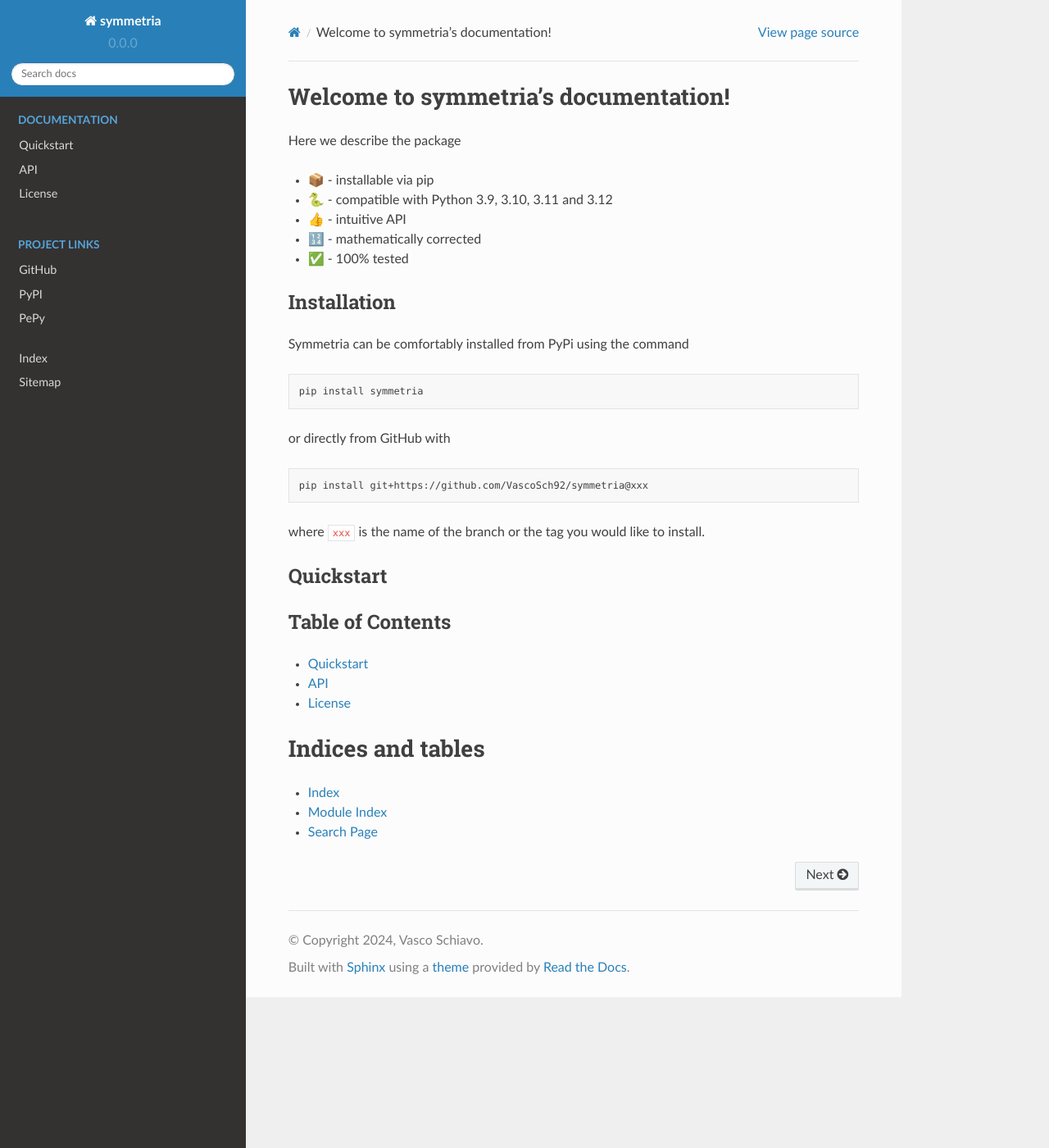
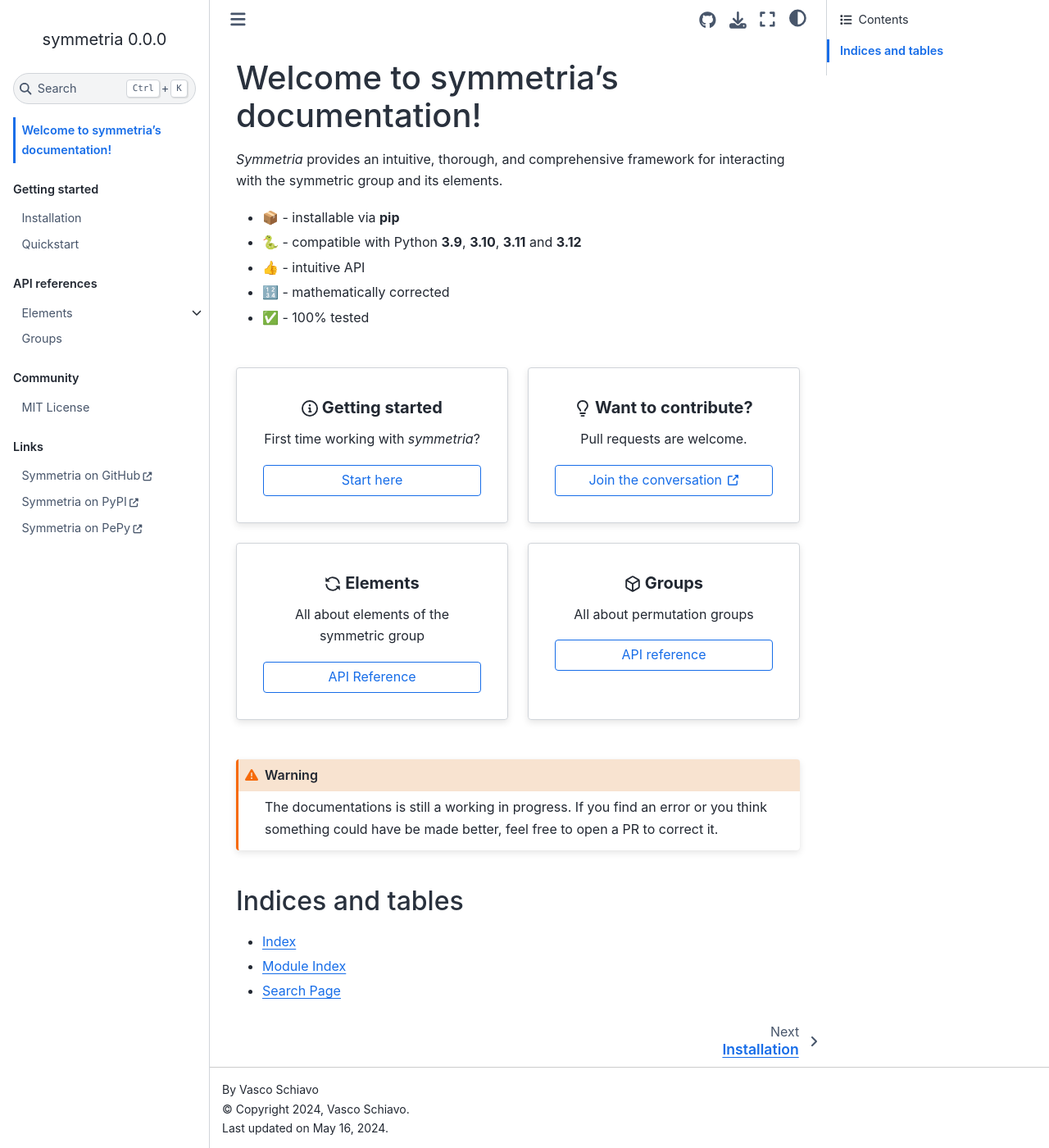
Before and after one commit to VascoSch92/symmetria, a Sphinx documentation site: the page built from docs/source/index.rst, in a window 1280 px wide and 1400 px high. Shown: the whole window at 82% size. Built offline with Sphinx 7.4.7 and the Sphinx Book theme 1.1.4, drawn with Linux system fonts in a browser that asks for light colours; pages that are not in the unit, such as notebooks, are missing from menus.

Commit message:
update docs

```diff
--- a/docs/source/conf.py
+++ b/docs/source/conf.py
@@ -54,6 +54,28 @@
 # -- Options for HTML output -------------------------------------------------
 # https://www.sphinx-doc.org/en/master/usage/configuration.html#options-for-html-output
 
-# 'sphinx_rtd_theme', 'cloud'
-html_theme = "sphinx_rtd_theme"
+html_title = f'symmetria <span class="project-version">{version}</span>'
+
+# don't use html_logo here
+# html_favicon = "_static/favicon.png"
+html_last_updated_fmt = "%b %d, %Y"
+html_copy_source = True
+
+html_show_sourcelink = True
+html_show_sphinx = True
+html_show_copyright = True
+
+
+html_theme = "sphinx_book_theme"
 html_static_path = ["_static"]
+html_theme_options = {
+    "repository_url": "https://github.com/VascoSch92/symmetria",
+    "repository_branch": "main",
+    "path_to_docs": "doc",
+    "use_edit_page_button": True,
+    "use_issues_button": True,
+    "use_repository_button": True,
+    "use_download_button": True,
+    "home_page_in_toc": True,
+    "show_toc_level": 3,
+}
--- a/docs/source/index.rst
+++ b/docs/source/index.rst
@@ -6,50 +6,129 @@
 Welcome to symmetria's documentation!
 =====================================
 
-Here we describe the package
+`Symmetria` provides an intuitive, thorough, and comprehensive framework for interacting
+with the symmetric group and its elements.
 
-- 📦 - installable via pip
-- 🐍 - compatible with Python 3.9, 3.10, 3.11 and 3.12
+- 📦 - installable via **pip**
+- 🐍 - compatible with Python **3.9**, **3.10**, **3.11** and **3.12**
 - 👍 - intuitive API
 - 🔢 - mathematically corrected
 - ✅ - 100% tested
 
-Installation
-~~~~~~~~~~~~
-Symmetria can be comfortably installed from PyPi using the command
 
-.. code-block:: bash
+.. grid:: 1 2 1 2
+    :margin: 5 5 0 0
+    :padding: 0 0 0 0
+    :gutter: 4
 
-   pip install symmetria
+    .. grid-item-card:: :octicon:`info` Getting started
+        :text-align: center
+        :class-title: sd-fs-5
+        :class-card: sd-p-3
 
-or directly from GitHub with
+        First time working with `symmetria`?
 
-.. code-block:: bash
+        .. button-ref:: pages/getting_started/installation
+            :ref-type: doc
+            :click-parent:
+            :color: primary
+            :outline:
+            :expand:
 
-   pip install git+https://github.com/VascoSch92/symmetria@xxx
+            Start here
+
+    .. grid-item-card:: :octicon:`light-bulb` Want to contribute?
+        :text-align: center
+        :class-title: sd-fs-5
+        :class-card: sd-p-3
+
+        Pull requests are welcome.
+
+        .. button-link:: https://github.com/VascoSch92/symmetria/issues
+            :click-parent:
+            :color: primary
+            :outline:
+            :expand:
+
+            Join the conversation :octicon:`link-external`
+
+    .. grid-item-card:: :octicon:`sync` Elements
+        :text-align: center
+        :class-title: sd-fs-5
+        :class-card: sd-p-3
+
+        All about elements of the symmetric group
+
+        .. button-ref:: pages/API_reference/elements/index
+            :ref-type: doc
+            :color: primary
+            :outline:
+            :click-parent:
+            :expand:
+
+            API Reference
+
+    .. grid-item-card:: :octicon:`package` Groups
+        :text-align: center
+        :class-title: sd-fs-5
+        :class-card: sd-p-3
+
+        All about permutation groups
+
+        .. button-ref:: pages/API_reference/groups/index
+            :ref-type: doc
+            :color: primary
+            :outline:
+            :click-parent:
+            :expand:
+
+            API reference
 
 
-where ``xxx`` is the name of the branch or the tag you would like to install.
 
-Quickstart
-~~~~~~~~~~
+.. warning:: The documentations is still a working in progress.
+   If you find an error or you think something could have be made better,
+   feel free to open a PR to correct it.
 
-Table of Contents
-~~~~~~~~~~~~~~~~~
 
 .. toctree::
    :maxdepth: 1
+   :caption: Getting started
+   :hidden:
 
-   pages/quickstart
-   pages/API/index
-   pages/contributing.md
-   pages/changelog.md
-   pages/license
-   pages/code_of_conduct.md
+   pages/getting_started/installation
+   pages/getting_started/quickstart
 
 
+.. toctree::
+   :maxdepth: 2
+   :caption: API references
+   :hidden:
+
+   pages/API_reference/elements/index
+   pages/API_reference/groups/index
+
+.. toctree::
+   :maxdepth: 1
+   :hidden:
+   :caption: Community
+
+   pages/community/contributing.md
+   pages/community/changelog.md
+   pages/community/license
+   pages/community/code_of_conduct.md
+
+.. toctree::
+   :maxdepth: 1
+   :hidden:
+   :caption: Links
+
+   Symmetria on GitHub <https://github.com/VascoSch92/symmetria>
+   Symmetria on PyPI <https://pypi.org/project/symmetria/>
+   Symmetria on PePy <https://www.pepy.tech/projects/symmetria>
+
 Indices and tables
-==================
+------------------
 
 * :ref:`genindex`
 * :ref:`modindex`
--- a/docs/source/pages/license.rst
+++ /dev/null
@@ -1,4 +0,0 @@
-License
-=======
-
-.. include:: license.txt
```
Also changed, not shown: docs/source/pages/API/elements/index.rst (deleted, +0 -11 lines), docs/source/pages/API/index.rst (deleted, +0 -10 lines), docs/source/pages/API_reference/elements/index.rst (added, +88 -0 lines), docs/source/pages/community/license.rst (added, +22 -0 lines), docs/source/pages/getting_started/installation.rst (added, +26 -0 lines), docs/source/pages/getting_started/quickstart.rst (added, +142 -0 lines), docs/source/pages/quickstart.rst (deleted, +0 -58 lines), docs/.readthedocs.yaml (renamed from .readthedocs.yaml), docs/source/pages/API_reference/elements/cycle.rst (renamed from docs/source/pages/API/elements/cycle.rst), docs/source/pages/API_reference/elements/cycle_decomposition.rst (renamed from docs/source/pages/API/elements/cycle_decomposition.rst), docs/source/pages/API_reference/elements/permutation.rst (renamed from docs/source/pages/API/elements/permutation.rst), docs/source/pages/API_reference/groups/index.rst (renamed from docs/source/pages/API/groups/index.rst), 1 other file.
